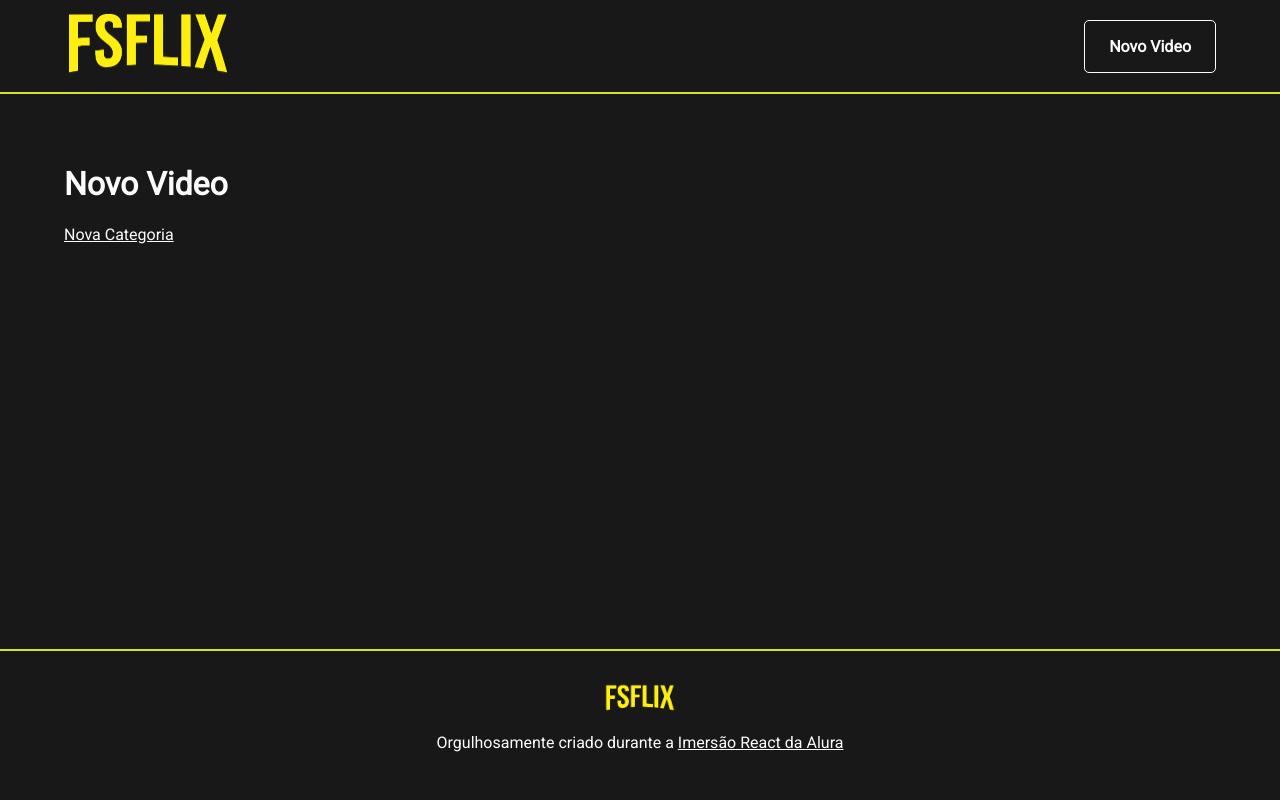
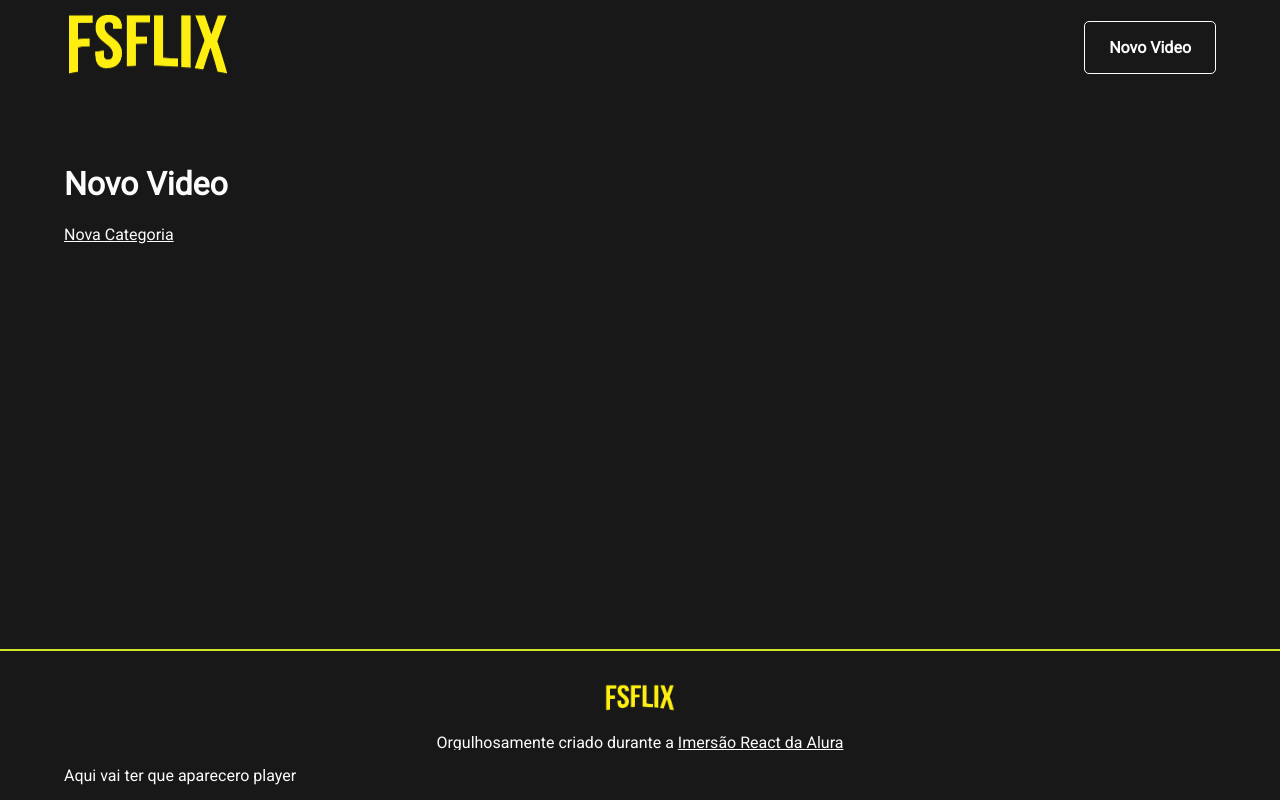
Before and after one commit to felipecsaraiva/myprojects, a React (Create React App) app in the folder fsflix/: page /cadastro/video in a window 1280 px wide. Built offline with nearby package versions, Linux system fonts and the light colour scheme.

Commit message:
Novas melhorias para o player

```diff
--- a/fsflix/src/components/Menu/index.js
+++ b/fsflix/src/components/Menu/index.js
@@ -6,6 +6,10 @@ import { Link } from 'react-router-dom';
 
 function Menu() {
     return (
+        <>
+        <div className="Player">
+            Aqui vai ter que aparecero player
+        </div>
         <nav className="Menu">
             <Link to="/">
                 <img className="Logo" src={Logo} alt="FsFlix"/>
@@ -14,6 +18,8 @@ function Menu() {
                 Novo Video
             </ButtonLink>
         </nav>
+
+        </>
     );
 }
 
--- a/fsflix/src/components/Menu/menu.css
+++ b/fsflix/src/components/Menu/menu.css
@@ -7,6 +7,24 @@
     }
   }
 
+  .Player {
+    width: 100%;
+    height: 50px;
+    z-index: 100;
+
+    display: flex;
+    justify-content: space-between;
+    align-items: center;
+
+    position: fixed;
+    bottom: 0;
+    left: 0;
+    right: 0;
+    padding-left: 5%;
+    padding-right: 5%;
+    color: var(--white);
+    background: var(--black);
+  }
   .Menu {
     width: 100%;
     height: 94px;
@@ -24,7 +42,6 @@
     padding-right: 5%;
 
     background: var(--black);
-    border-bottom: 2px solid var(--primary);
   }
   body {
     --bodyPaddingTop: 94px;
```
